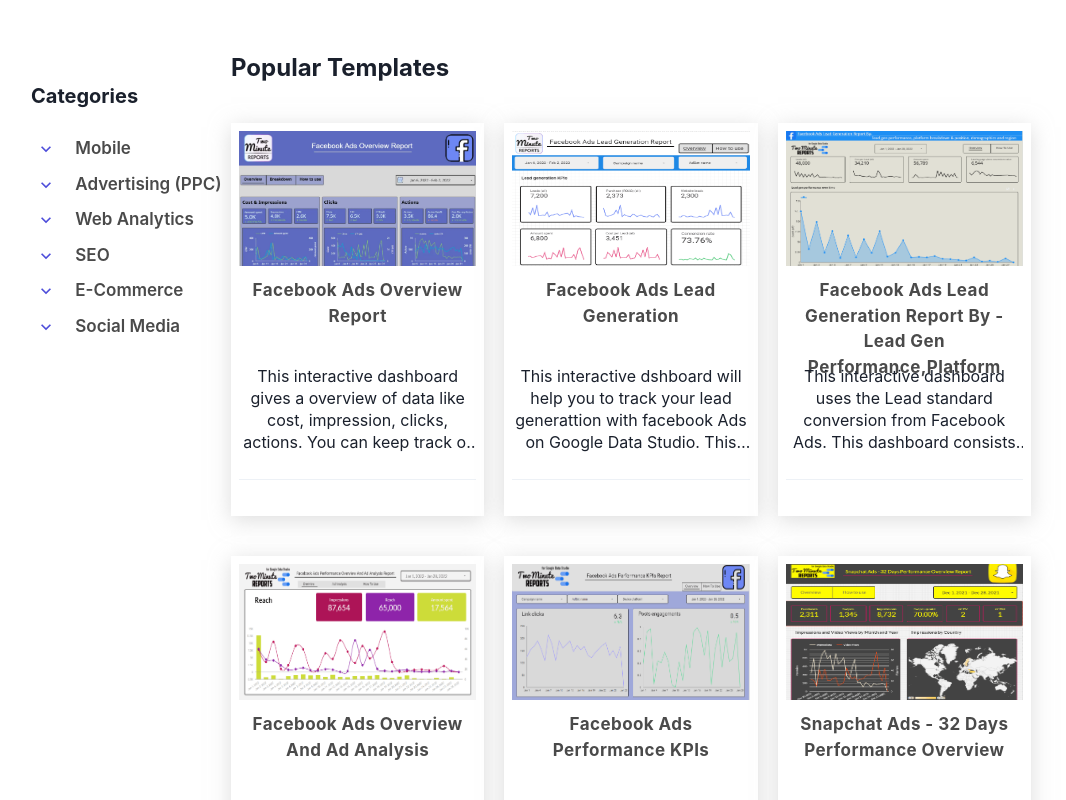
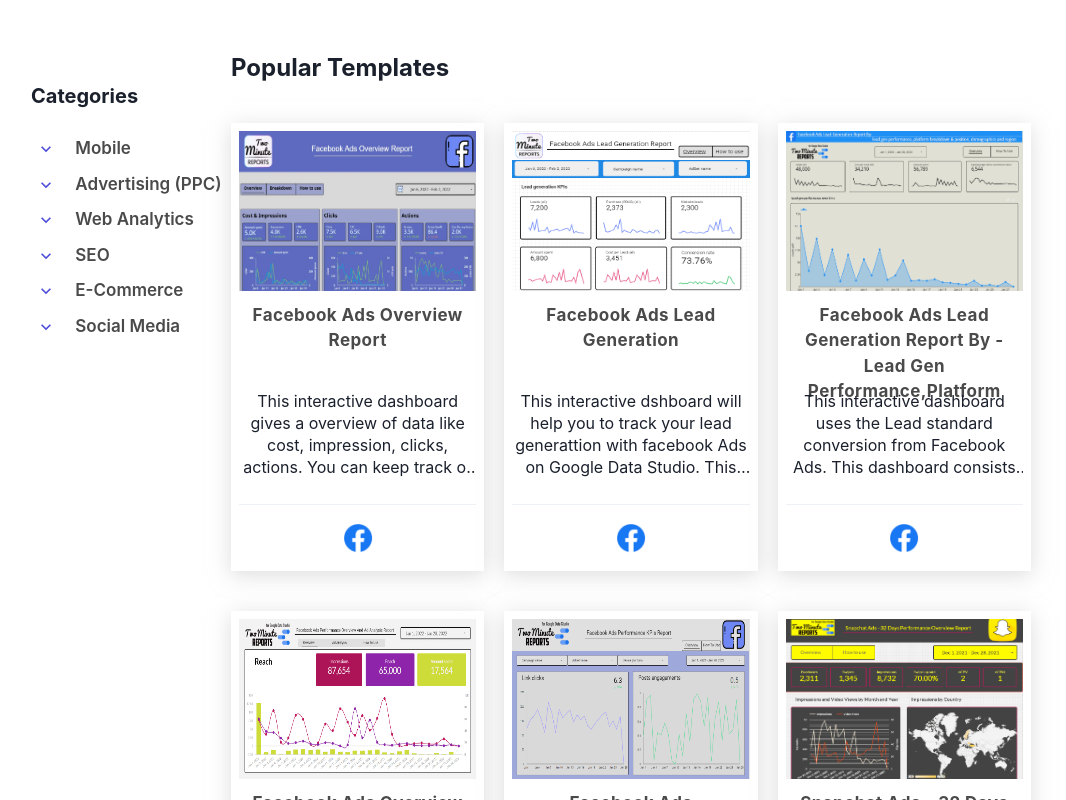
Before and after one commit to kadir12386/nextjs-data-Studio, a Next.js app: page / in a window 1280 px wide. Shown: the part 480-1280 px from the top of the page, without its empty margins (109-1175 px from the left). Built offline with nearby package versions, Linux system fonts and the light colour scheme.

Commit message:
changes commit

```diff
--- a/components/Card.js
+++ b/components/Card.js
@@ -1,7 +1,7 @@
 import React from "react";
-import { Box, Flex, Text, Stack, Divider } from "@chakra-ui/react";
+import { Box, Flex, Text, Stack, Image, Divider } from "@chakra-ui/react";
 import Link from "next/link";
-import Image from "next/image";
+// import Image from "next/image";
 
 function Card(props) {
   const { key, card_img, summary, title, bottom_icon } = props;
@@ -19,13 +19,17 @@
         _focus={{ boxShadow: "outline" }}
       >
         <Image
+          w={["100%", "100%", "100%", "100%"]}
+          h={["250px", "300px", "240px", "160px"]}
           // width={["390px", "390px", "392px", "280px"]}
           // height={["250px", "250px", "240px", "160px"]}
-          width="280px"
-          height="160px"
+          // width="280px"
+          // height="160px"
           src={card_img}
           alt="..."
-          layout="responsive"
+          // objectFit="cover"
+          // boxSize="150px"
+          // layout="responsive"
         />
 
         <Stack>
@@ -59,6 +63,7 @@
           <Divider pt={["10px"]} />
           <Flex justifyContent="center" p="10px 0 10px 0">
             {/* <Image width={30} height={30} src={bottom_icon} alt="..." /> */}
+            <Image w={30} h={30} src={bottom_icon} alt="..." />
           </Flex>
         </Stack>
       </Box>
```
